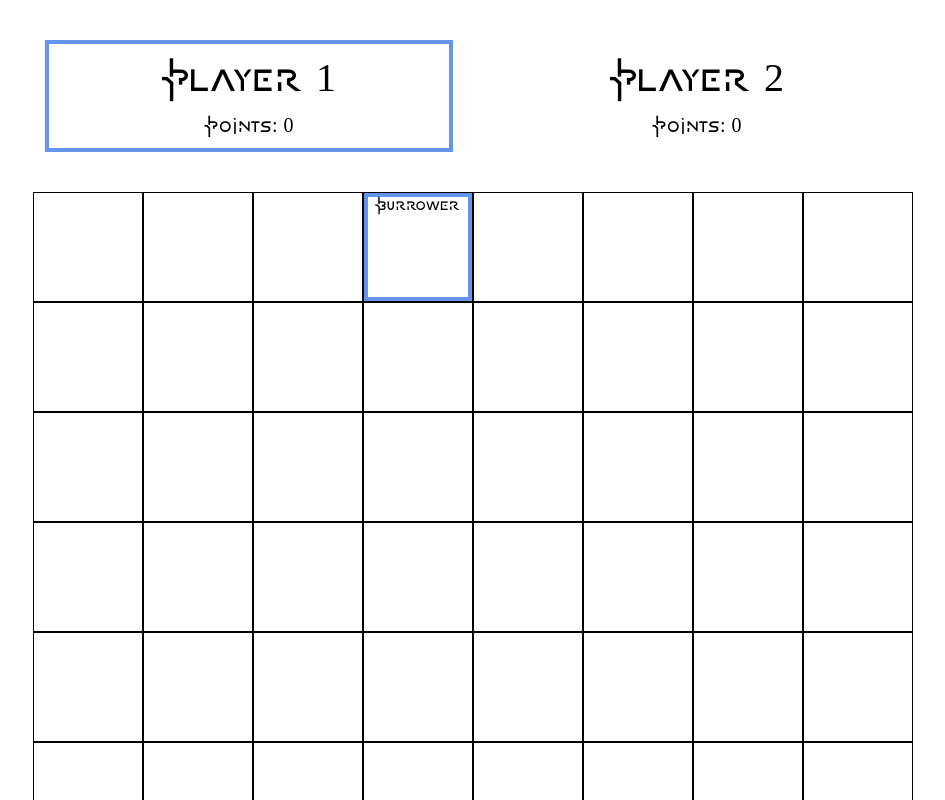
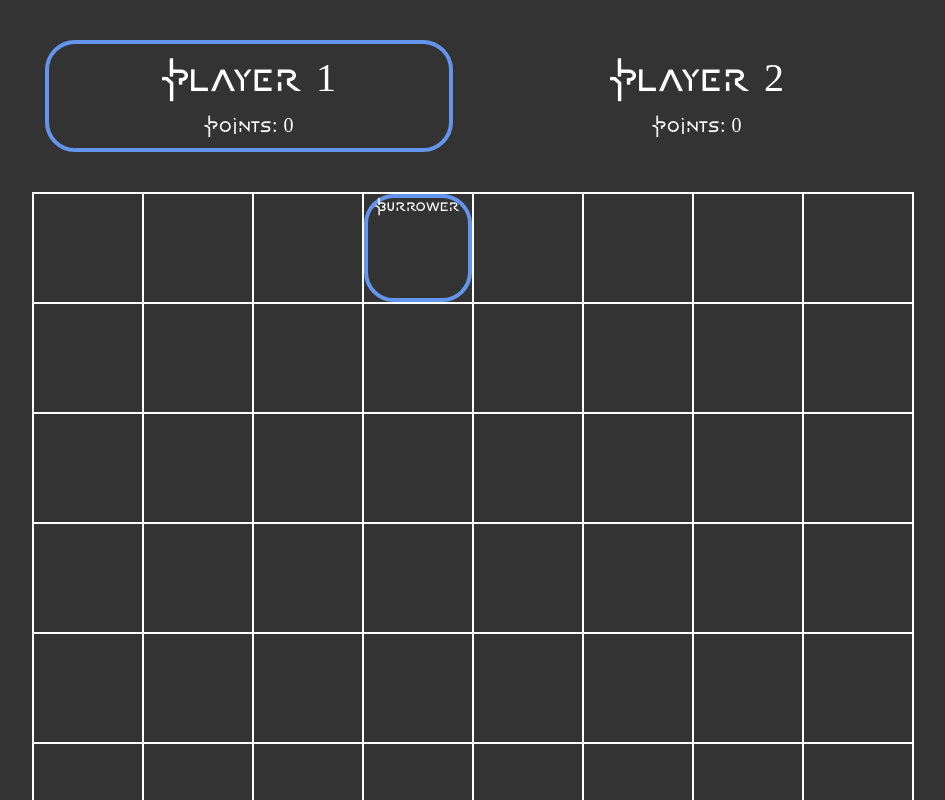
Before and after one commit to codecypherz/strike, an Angular app: page / in a window 1280 px wide. Shown: the top 800 px of the page, without its empty margins (167-1112 px from the left). Built offline with nearby package versions, Linux system fonts and the light colour scheme.

Commit message:
Reskinned the UI

```diff
--- a/src/_variables.scss
+++ b/src/_variables.scss
@@ -1,4 +1,7 @@
 :root {
-  --player1Color: cornflowerblue;
-  --player2Color: coral;
+  --background_color: #333;
+  --foreground_color: #fff;
+  --hover_color: #555;
+  --player_1_color: cornflowerblue;
+  --player_2_color: coral;
 }
--- a/src/app/board/board.component.scss
+++ b/src/app/board/board.component.scss
@@ -1,6 +1,7 @@
 .board {
   /* Unsure about this display value. */
   display: inline-grid;
+  border: solid var(--foreground_color) 1px;
 }
 
 app-cell{
--- a/src/app/cell/cell.component.scss
+++ b/src/app/cell/cell.component.scss
@@ -1,5 +1,5 @@
 .cell {
-  border: solid black 1px;
+  border: solid var(--foreground_color) 1px;
   padding: 4px;
   width: 100px;
   height: 100px;
@@ -7,7 +7,8 @@
 }
 
 .cell-selected {
-  border: solid black 6px;
+  border: solid var(--foreground_color) 6px;
+  border-radius: 36px;
   width: 108px;
   height: 108px;
   margin-left: -10px;
@@ -16,5 +17,5 @@
 }
 
 .cell:hover {
-  background-color: lightgreen;
+  background: var(--hover_color);
 }
--- a/src/app/gameover/gameover.component.scss
+++ b/src/app/gameover/gameover.component.scss
@@ -10,14 +10,13 @@
 
 .dialog {
   font-size: 100px;
-  background: white;
+  background: var(--background_color);
   position: absolute;
   top: 50%;
   left: 50%;
   transform: translate(-50%, -50%);
-  border-radius: 10px;
-  border: 5px solid black;
-  box-shadow: 5px 10px 20px;
+  border-radius: 30px;
+  border: 5px solid var(--foreground_color);
   padding: 40px;
 }
 
--- a/src/app/piece/piece.component.scss
+++ b/src/app/piece/piece.component.scss
@@ -4,12 +4,13 @@
   border: solid 4px transparent;
   margin-top: -4px;
   margin-left: -4px;
+  border-radius: 30px;
 }
 
 .piece.player1 {
-  border-color: var(--player1Color);
+  border-color: var(--player_1_color);
 }
 
 .piece.player2 {
-  border-color: var(--player2Color);
+  border-color: var(--player_2_color);
 }
--- a/src/app/player/player.component.scss
+++ b/src/app/player/player.component.scss
@@ -5,6 +5,7 @@
   padding-bottom: 10px;
   /* Placeholder border to avoid dom shifting. */
   border: 4px solid transparent;
+  border-radius: 30px;
 }
 
 .player.active {
@@ -12,11 +13,11 @@
 }
 
 .player1.active {
-  border-color: var(--player1Color);
+  border-color: var(--player_1_color);
 }
 
 .player2.active {
-  border-color: var(--player2Color);
+  border-color: var(--player_2_color);
 }
 
 .player-name {
--- a/src/styles.scss
+++ b/src/styles.scss
@@ -11,4 +11,21 @@ body {
   text-align: center;
   margin: 0;
   padding: 40px;
+  background-color: var(--background_color);
+  color: var(--foreground_color);
 }
+
+button {
+  font-family: Horizon;
+  background: var(--foreground_color); // Intentional flip
+  color: var(--background_color);
+  border: 2px solid var(--background_color);
+  font-size: 20px;
+  cursor: pointer;
+}
+button:hover {
+  background: #ddd;
+}
+button:active {
+  background: #bbb;
+}
```
